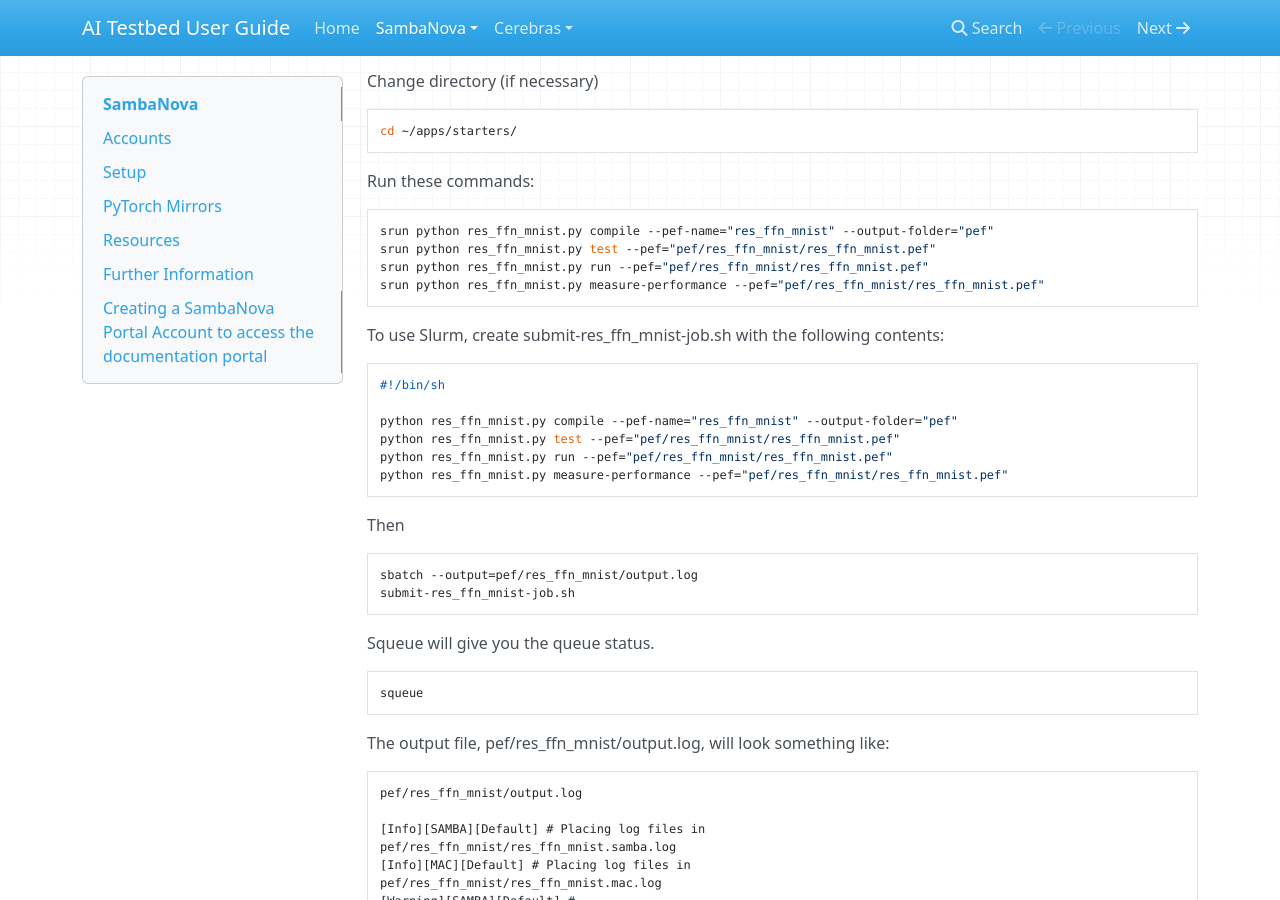
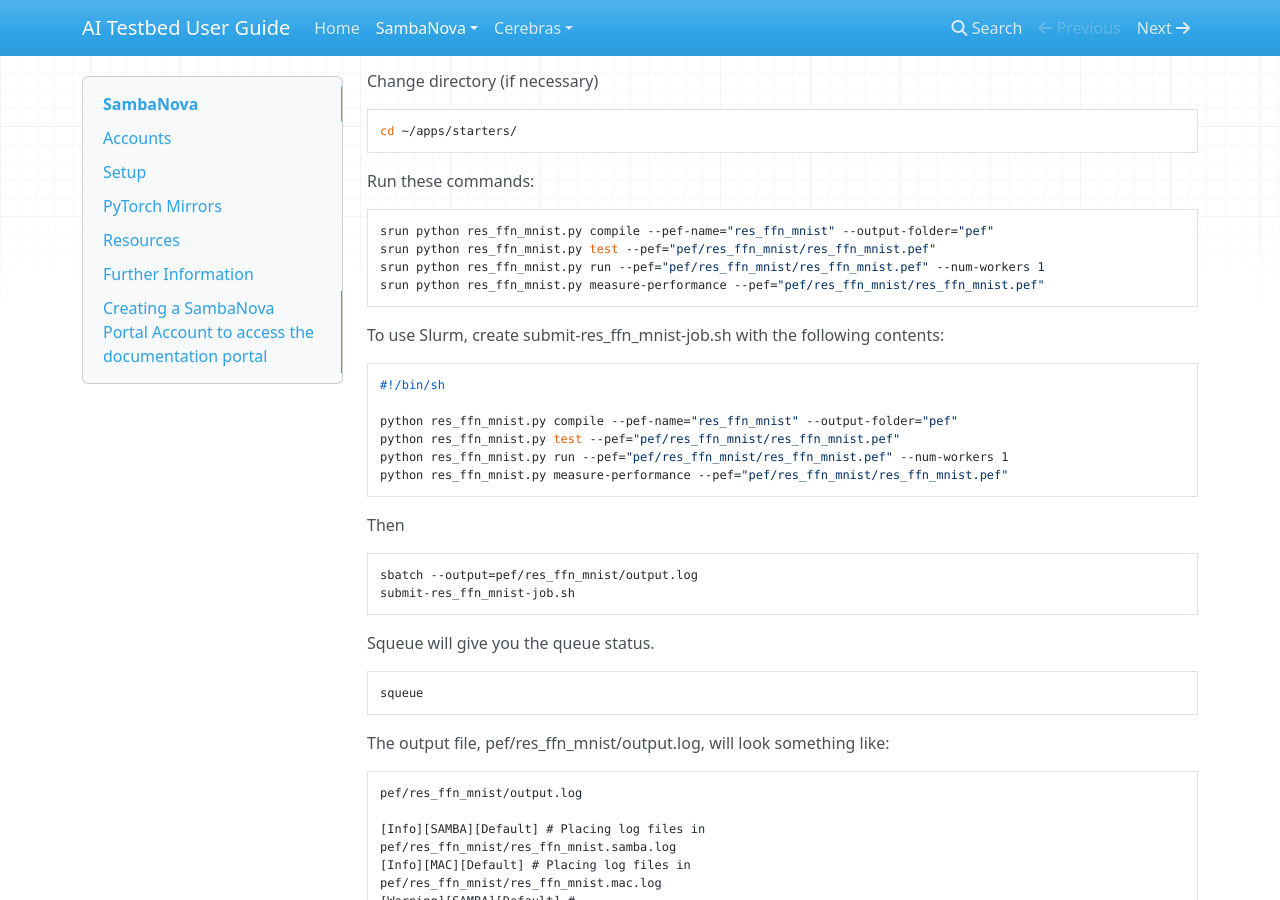
Before and after one commit to argonne-lcf/ai-testbed-userdocs, an MkDocs documentation site: the page built from docs/sambanova/sambanova.md, in a window 1280 px wide and 900 px high, scrolled down 8621 px. Built offline with MkDocs 1.6.1, drawn with Linux system fonts in a browser that asks for light colours; nearby versions of some CDN libraries; some of the changed text lies outside the part shown.

Commit message:
Fixed ffn_mnist.

````diff
--- a/docs/sambanova/sambanova.md
+++ b/docs/sambanova/sambanova.md
@@ -339,7 +339,7 @@
 ```bash
 srun python ffn_mnist.py compile --pef-name="ffn_mnist" --output-folder="pef"
 srun python ffn_mnist.py test --pef="pef/ffn_mnist/ffn_mnist.pef"
-srun python ffn_mnist.py run --pef="pef/ffn_mnist/ffn_mnist.pef"
+srun python ffn_mnist.py run --pef="pef/ffn_mnist/ffn_mnist.pef" --num-workers 1
 srun python ffn_mnist.py measure-performance --pef="pef/ffn_mnist/ffn_mnist.pef"
 ```
 
@@ -351,7 +351,7 @@
 
 python ffn_mnist.py compile --pef-name="ffn_mnist" --output-folder="pef"
 python ffn_mnist.py test --pef="pef/ffn_mnist/ffn_mnist.pef"
-python ffn_mnist.py run --pef="pef/ffn_mnist/ffn_mnist.pef"
+python ffn_mnist.py run --pef="pef/ffn_mnist/ffn_mnist.pef" --num-workers 1
 python ffn_mnist.py measure-performance --pef="pef/ffn_mnist/ffn_mnist.pef"
 ```
 
@@ -474,7 +474,7 @@
 ```bash
 srun python res_ffn_mnist.py compile --pef-name="res_ffn_mnist" --output-folder="pef"
 srun python res_ffn_mnist.py test --pef="pef/res_ffn_mnist/res_ffn_mnist.pef"
-srun python res_ffn_mnist.py run --pef="pef/res_ffn_mnist/res_ffn_mnist.pef"
+srun python res_ffn_mnist.py run --pef="pef/res_ffn_mnist/res_ffn_mnist.pef" --num-workers 1
 srun python res_ffn_mnist.py measure-performance --pef="pef/res_ffn_mnist/res_ffn_mnist.pef"
 ```
 
@@ -486,7 +486,7 @@
 
 python res_ffn_mnist.py compile --pef-name="res_ffn_mnist" --output-folder="pef"
 python res_ffn_mnist.py test --pef="pef/res_ffn_mnist/res_ffn_mnist.pef"
-python res_ffn_mnist.py run --pef="pef/res_ffn_mnist/res_ffn_mnist.pef"
+python res_ffn_mnist.py run --pef="pef/res_ffn_mnist/res_ffn_mnist.pef" --num-workers 1
 python res_ffn_mnist.py measure-performance --pef="pef/res_ffn_mnist/res_ffn_mnist.pef"
 ```
 
````
